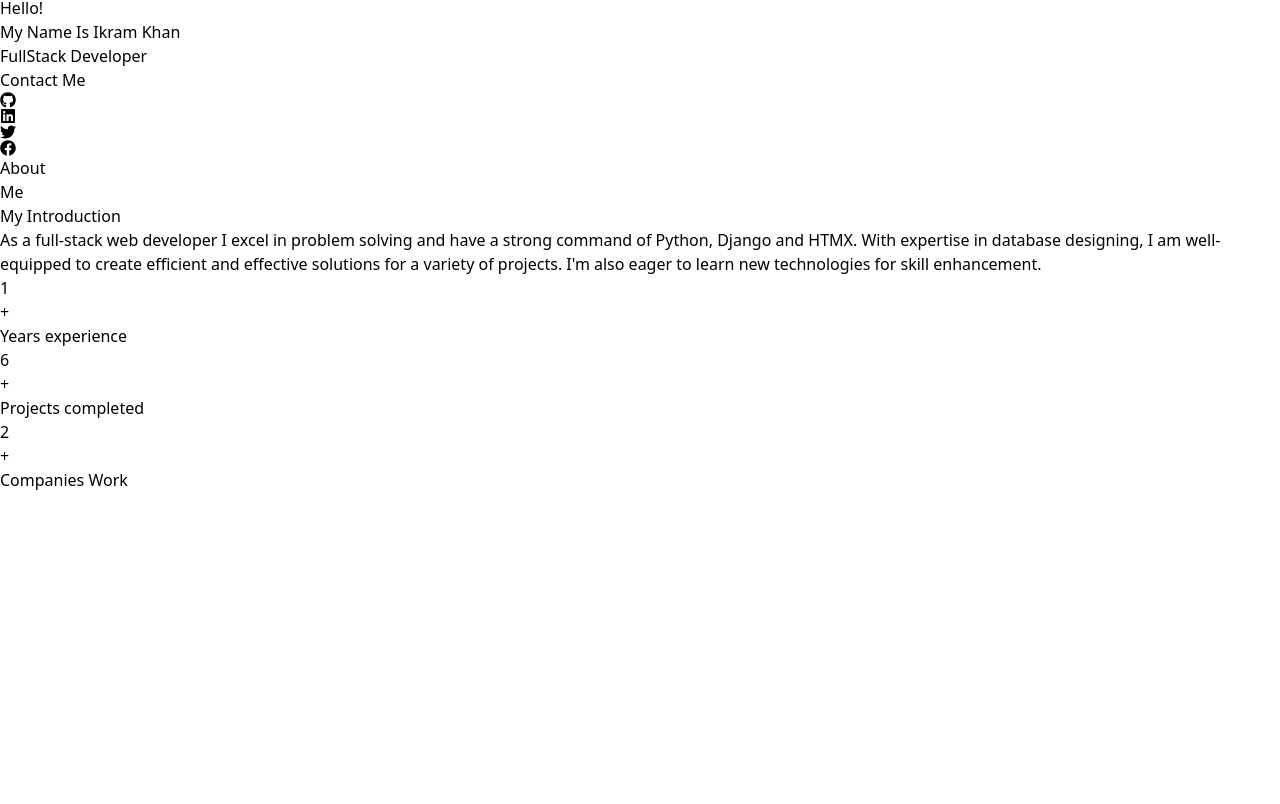
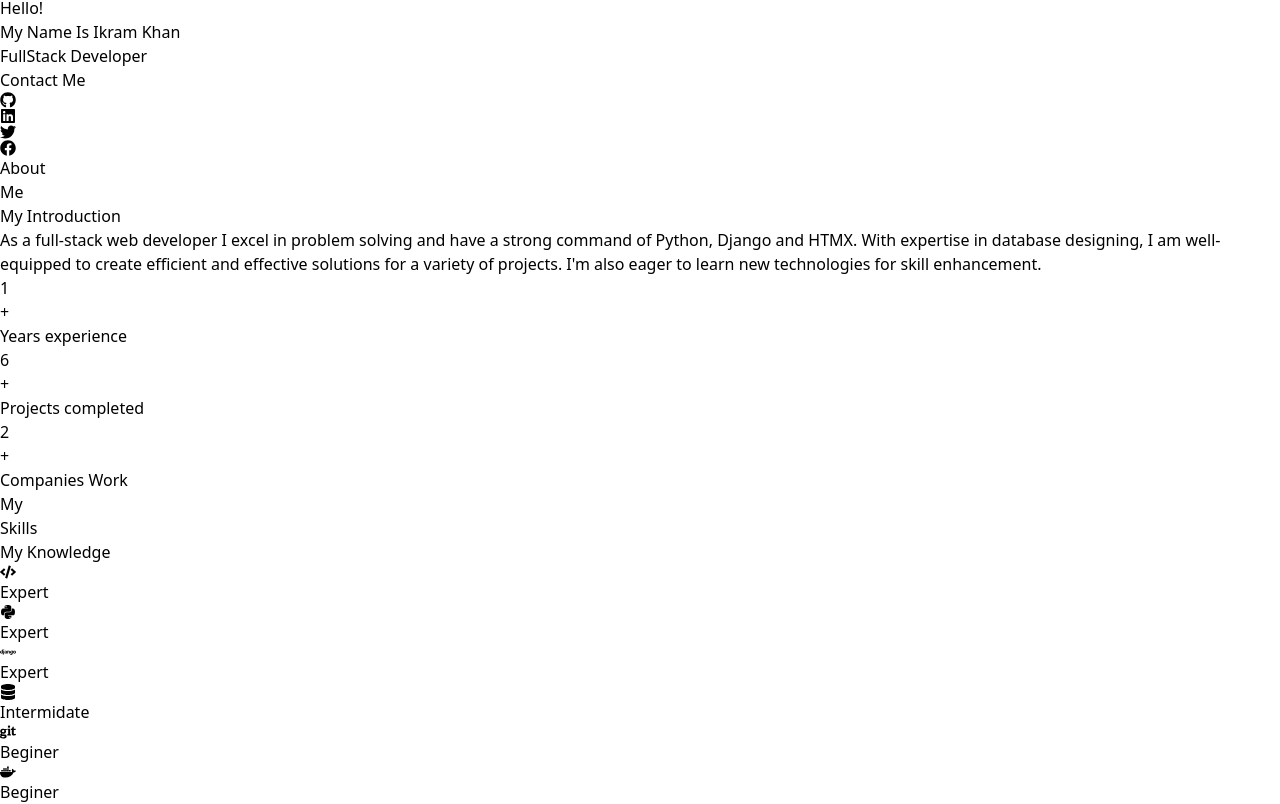
Before and after one commit to ikram98ai/portfolio, a React (Vite) app: page / in a window 1280 px wide. Shown: the part 1364-2168 px from the top of the page. Before the commit the page ends 1856 px from the top, so only its background shows below. Built offline with nearby package versions, Linux system fonts and the light colour scheme.

Commit message:
adding skills section

```diff
--- a/src/App.tsx
+++ b/src/App.tsx
@@ -1,6 +1,7 @@
 import About from "./components/About"
 import Hero from "./components/Hero"
 import Navbar from "./components/Navbar"
+import Skills from "./components/Skills"
 
 function App() {
 
@@ -10,6 +11,7 @@ function App() {
       <Navbar/>
       <Hero/>
       <About/>
+      <Skills/>
     </>
   )
 }
--- a/src/components/Skills.jsx
+++ b/src/components/Skills.tsx
@@ -1,4 +1,4 @@
-import { FaCode, FaGit, FaDocker,FaBootstrap, FaPython, FaDatabase } from "react-icons/fa";
+import { FaCode, FaGit, FaDocker, FaPython, FaDatabase } from "react-icons/fa";
 import { DiDjango} from "react-icons/di";
 const Skills = () => {
   const skills = [
```
